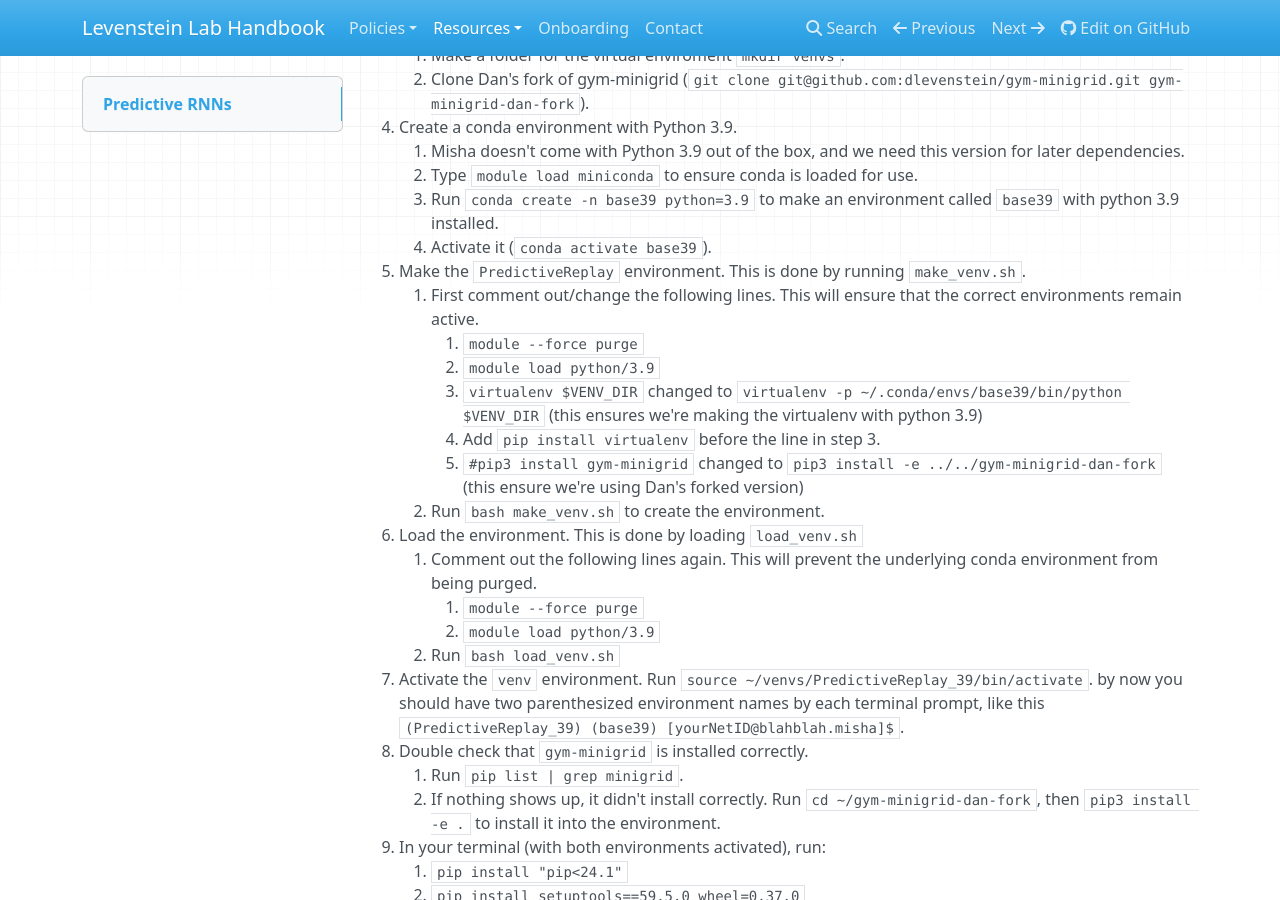
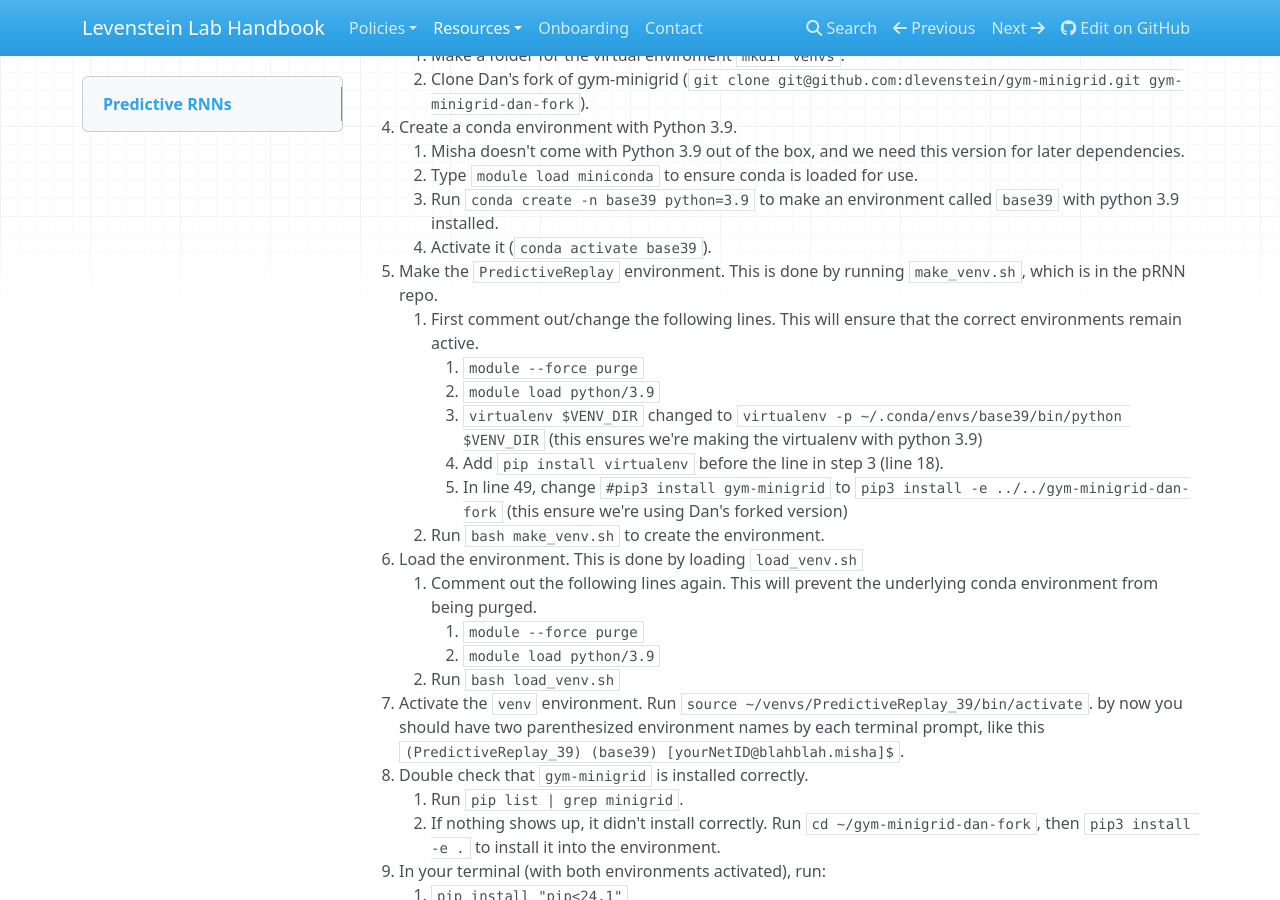
Before and after one commit to LevensteinLab/Lab-Handbook, an MkDocs documentation site: the page built from docs/Resources/prnn_tutorial.md, in a window 1280 px wide and 900 px high, scrolled down 347 px. Built offline with MkDocs 1.6.1, drawn with Linux system fonts in a browser that asks for light colours; nearby versions of some CDN libraries.

Commit message:
Update instructions for PredictiveReplay environment setup
Clarify instructions for creating the PredictiveReplay environment by specifying the location of make_venv.sh and updating line numbers

```diff
--- a/docs/Resources/prnn_tutorial.md
+++ b/docs/Resources/prnn_tutorial.md
@@ -14,13 +14,13 @@ There are some extra steps in managing the requirements needed for the [Predicti
     2. Type `module load miniconda` to ensure conda is loaded for use.
     3. Run `conda create -n base39 python=3.9` to make an environment called `base39` with python 3.9 installed.
     4. Activate it (`conda activate base39`).
-5. Make the `PredictiveReplay` environment. This is done by running `make_venv.sh`.
+5. Make the `PredictiveReplay` environment. This is done by running `make_venv.sh`, which is in the pRNN repo.
     1. First comment out/change the following lines. This will ensure that the correct environments remain active.
         1. `module --force purge`
         2. `module load python/3.9`
         3. `virtualenv $VENV_DIR` changed to `virtualenv -p ~/.conda/envs/base39/bin/python $VENV_DIR` (this ensures we're making the virtualenv with python 3.9)
-        4. Add `pip install virtualenv` before the line in step 3.
-        5. `#pip3 install gym-minigrid` changed to `pip3 install -e ../../gym-minigrid-dan-fork` (this ensure we're using Dan's forked version)
+        4. Add `pip install virtualenv` before the line in step 3 (line 18).
+        5. In line 49, change `#pip3 install gym-minigrid` to `pip3 install -e ../../gym-minigrid-dan-fork` (this ensure we're using Dan's forked version)
     2. Run `bash make_venv.sh` to create the environment.
 6. Load the environment. This is done by loading `load_venv.sh`
     1. Comment out the following lines again. This will prevent the underlying conda environment from being purged.
```
